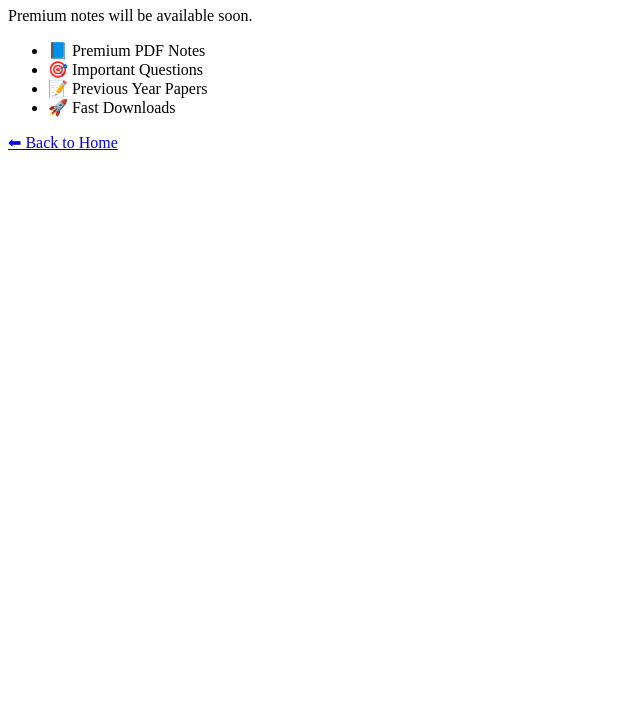
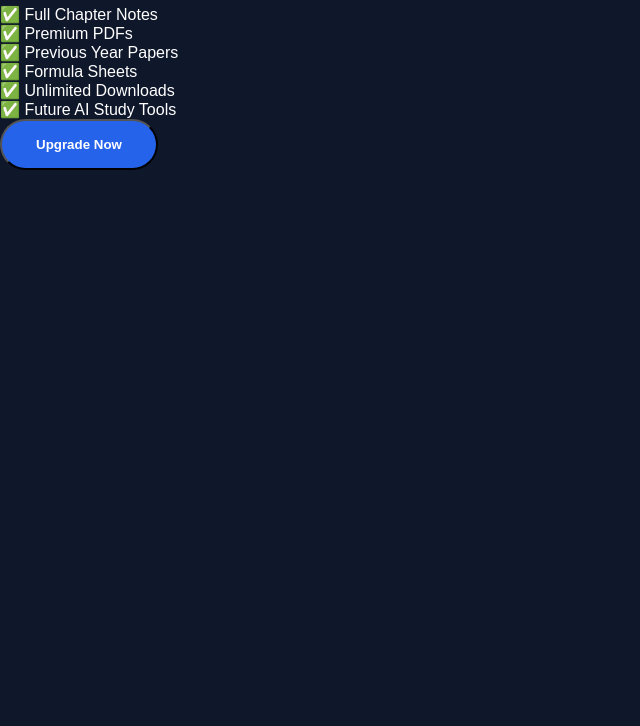
Before and after one commit to impotantsnotesforstudents-ux/IMPORTANT-NOTES-FOR-STUDENTES, a plain HTML site: page pages/premium.html in a window 1280 px wide. Shown: the part 74-800 px from the top of the page, without its empty margins (0-640 px from the left). Drawn offline with Linux system fonts and the light colour scheme; no server answers.

Commit message:
Update premium.html

```diff
--- a/pages/premium.html
+++ b/pages/premium.html
@@ -1,22 +1,70 @@
 <!DOCTYPE html>
-<html>
+<html lang="en">
+
 <head>
-    <title>Premium - ATR Important Notes</title>
+
+<meta charset="UTF-8">
+<meta name="viewport" content="width=device-width, initial-scale=1.0">
+
+<title>ATR Premium</title>
+
+<link rel="stylesheet" href="../style.css">
+
+<link rel="stylesheet"
+href="https://cdnjs.cloudflare.com/ajax/libs/font-awesome/6.7.2/css/all.min.css">
+
 </head>
+
 <body>
+
+<section class="premium-page">
+
+<div class="premium-container">
 
 <h1>⭐ ATR Premium</h1>
 
-<p>Premium notes will be available soon.</p>
+<p>
+
+Unlock the complete learning experience.
+
+</p>
+
+<div class="price-card">
+
+<h2>₹99 <span>/ Month</span></h2>
 
 <ul>
-    <li>📘 Premium PDF Notes</li>
-    <li>🎯 Important Questions</li>
-    <li>📝 Previous Year Papers</li>
-    <li>🚀 Fast Downloads</li>
+
+<li>✅ Full Chapter Notes</li>
+
+<li>✅ Premium PDFs</li>
+
+<li>✅ Previous Year Papers</li>
+
+<li>✅ Formula Sheets</li>
+
+<li>✅ Unlimited Downloads</li>
+
+<li>✅ Future AI Study Tools</li>
+
 </ul>
 
-<a href="../index.html">⬅ Back to Home</a>
+<button id="buyPremium" class="btn">
+
+Upgrade Now
+
+</button>
+
+</div>
+
+</div>
+
+</section>
+
+<script src="https://checkout.razorpay.com/v1/checkout.js"></script>
+
+<script type="module" src="../premium.js"></script>
 
 </body>
+
 </html>
```
